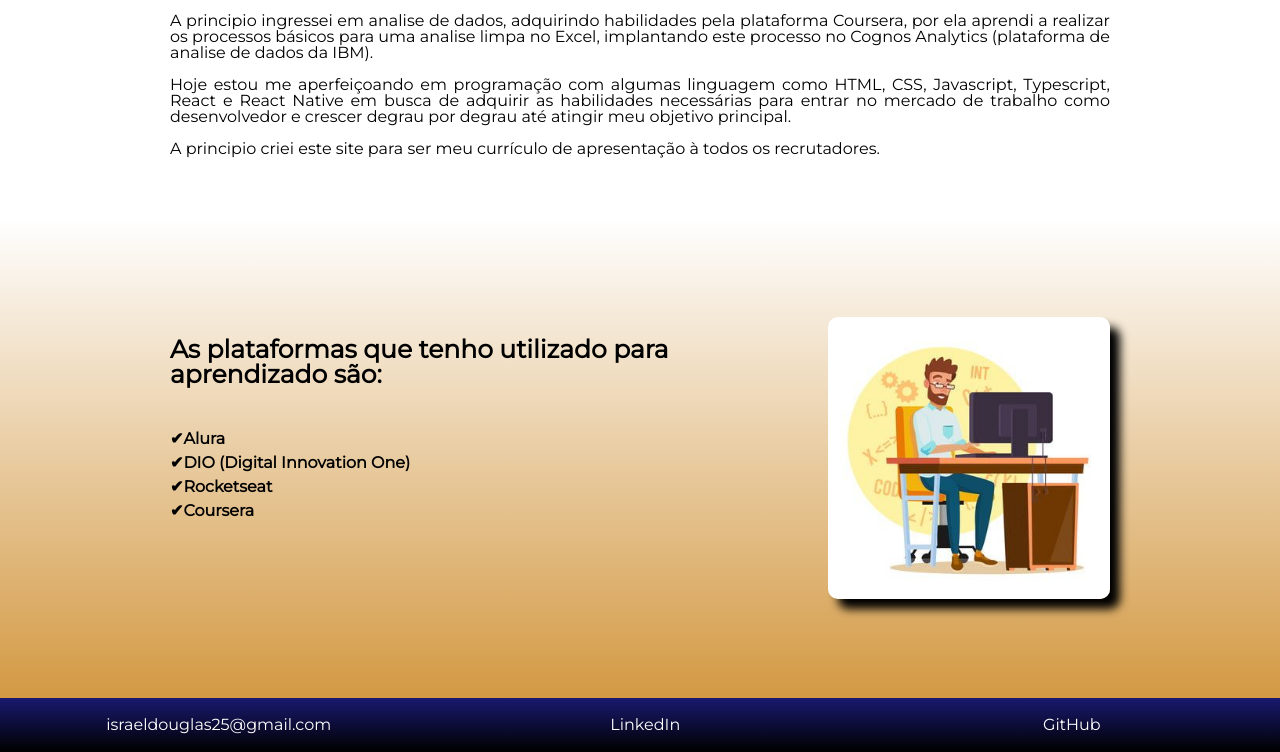
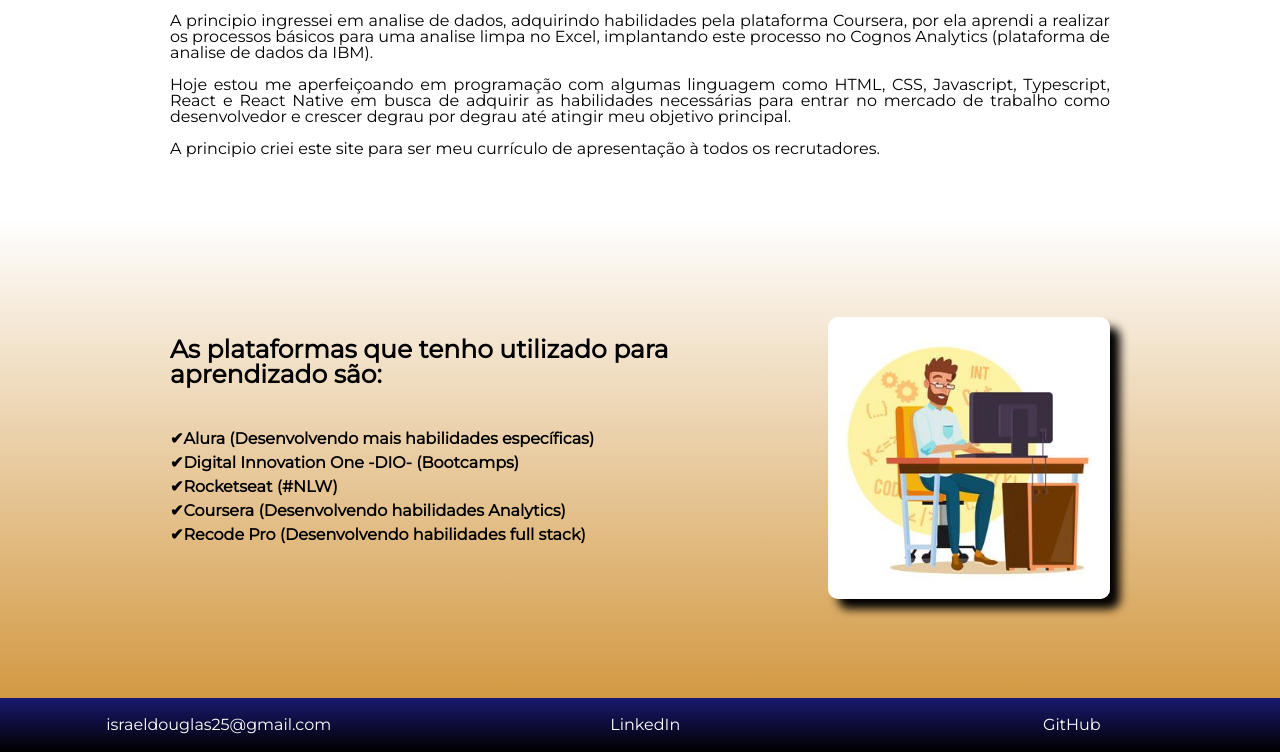
Before and after one commit to israeldouglas25/site-pessoal, a plain HTML site: page index.html in a window 1280 px wide. Shown: the part 1058-1810 px from the top of the page. Drawn offline with Linux system fonts and the light colour scheme.

Commit message:
incluindo Recode e atualizando os dados das plataformas

```diff
--- a/index.html
+++ b/index.html
@@ -53,10 +53,11 @@
                 <ul class="list">
                     <h3>As plataformas que tenho utilizado para aprendizado são:</h3>
 
-                    <li>Alura</li>
-                    <li>DIO (Digital Innovation One)</li>
-                    <li>Rocketseat</li>
-                    <li>Coursera</li>
+                    <li>Alura (Desenvolvendo mais habilidades específicas)</li>
+                    <li>Digital Innovation One -DIO- (Bootcamps)</li>
+                    <li>Rocketseat (#NLW)</li>
+                    <li>Coursera (Desenvolvendo habilidades Analytics)</li>
+                    <li>Recode Pro (Desenvolvendo habilidades full stack)</li>
                 </ul><img class="img-list" src="./Imagens/photo-1.jpg" alt="Foto ilustrativa">
             </div>
 
```
